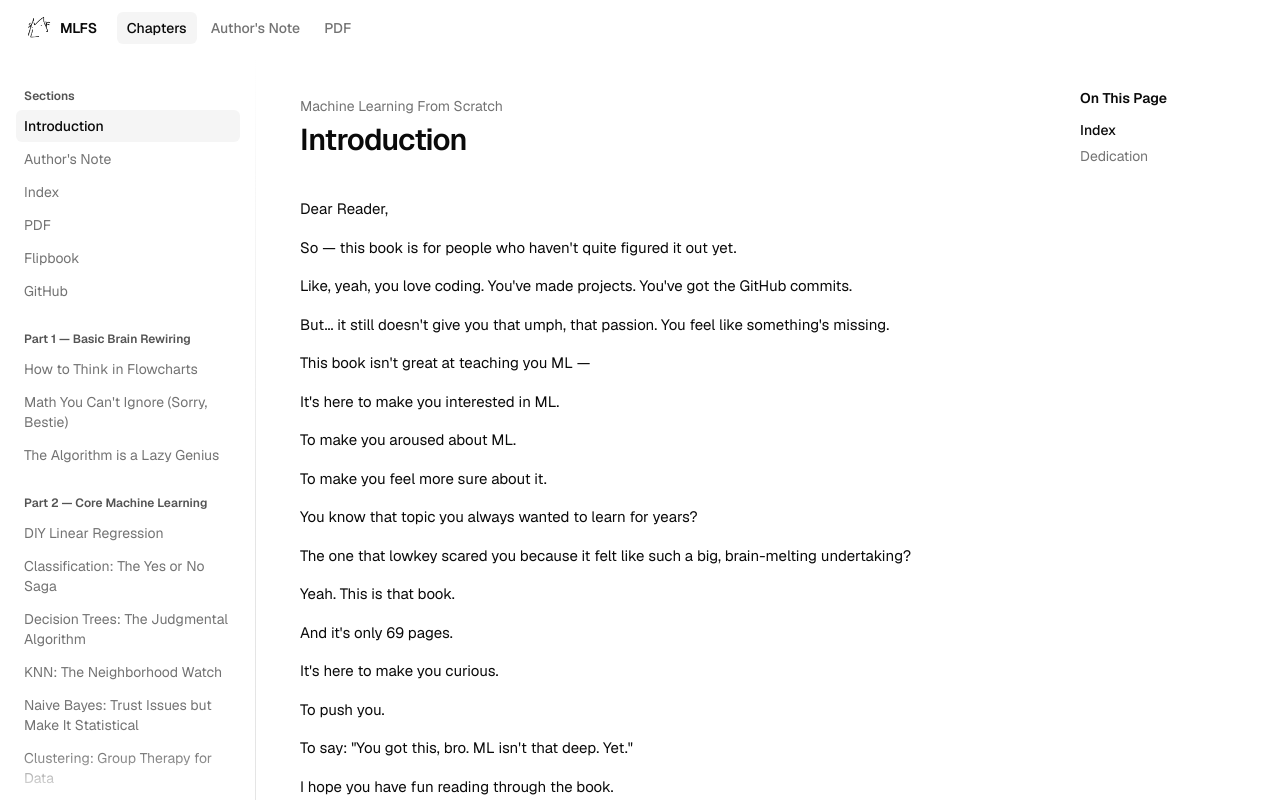
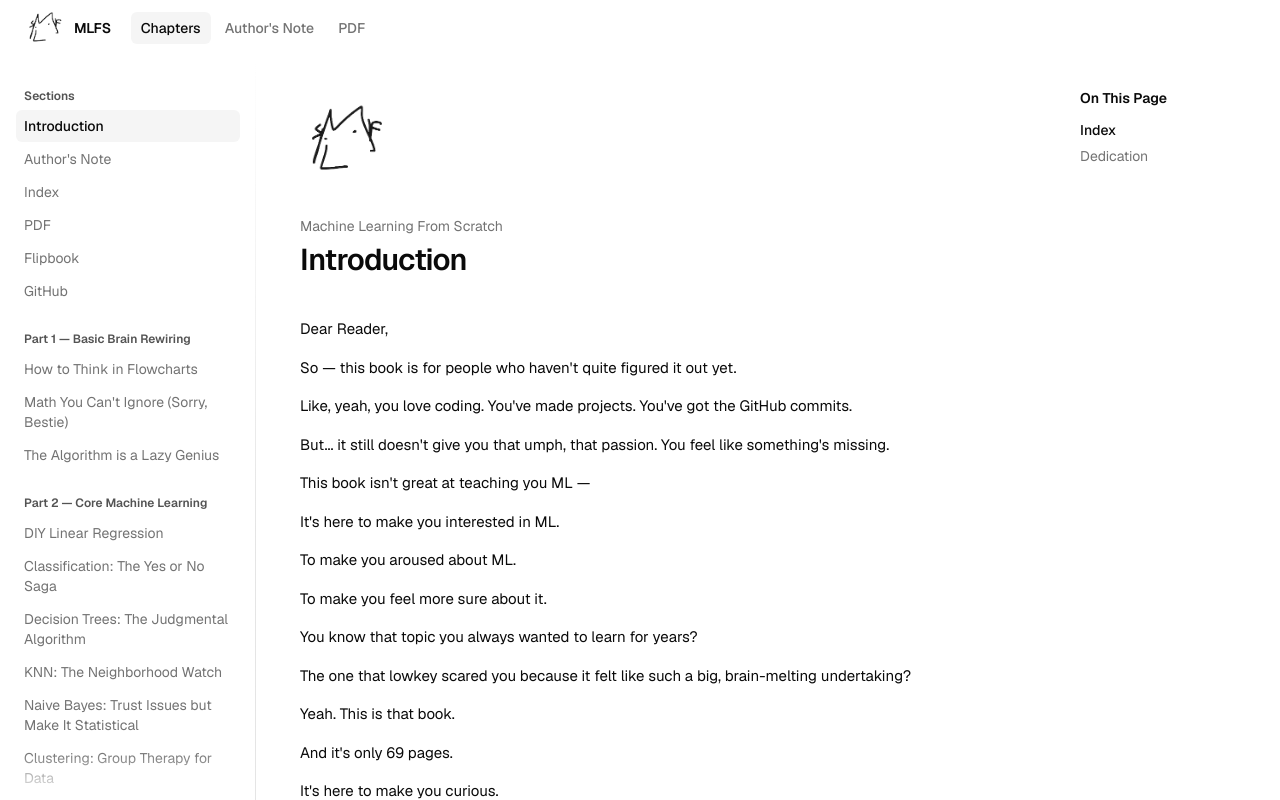
Before and after one commit to Eeman1113/MLFS, a Next.js app in the folder web/: page / in a window 1280 px wide. Shown: the top 800 px of the page. Built offline with nearby package versions, Linux system fonts and the light colour scheme.

Commit message:
Bigger header logo; show the MLFS doodle above the Introduction h1

```diff
--- a/web/app/page.tsx
+++ b/web/app/page.tsx
@@ -1,7 +1,9 @@
 import Link from "next/link";
+import Image from "next/image";
 import { CHAPTERS, PARTS } from "@/lib/chapters";
 import { DocsSidebar } from "@/components/docs-sidebar";
 import { OnThisPage } from "@/components/on-this-page";
+import { withBase } from "@/lib/utils";
 
 export default function Home() {
   return (
@@ -9,6 +11,14 @@ export default function Home() {
       <DocsSidebar />
       <div className="xl:grid xl:grid-cols-[minmax(0,1fr)_14rem] xl:gap-8">
         <article className="mx-auto w-full min-w-0 max-w-[760px] px-6 md:px-10 py-10">
+          <Image
+            src={withBase("/logo.png")}
+            alt="MLFS"
+            width={88}
+            height={88}
+            className="size-[88px] mb-8"
+            priority
+          />
           <p className="text-[14px] leading-5 text-muted-foreground mb-1.5">
             Machine Learning From Scratch
           </p>
--- a/web/components/site-header.tsx
+++ b/web/components/site-header.tsx
@@ -21,13 +21,13 @@ export function SiteHeader() {
   return (
     <header className="sticky top-0 z-50 bg-background">
       <div className="mx-auto max-w-screen-2xl flex h-14 items-center px-4 md:px-6 gap-4">
-        <Link href="/" className="flex items-center gap-2 mr-1">
+        <Link href="/" className="flex items-center gap-2.5 mr-1">
           <Image
             src={withBase("/logo.png")}
             alt="MLFS"
-            width={28}
-            height={28}
-            className="size-7 shrink-0"
+            width={40}
+            height={40}
+            className="size-10 shrink-0"
             priority
           />
           <span className="font-semibold text-sm tracking-tight">MLFS</span>
```
